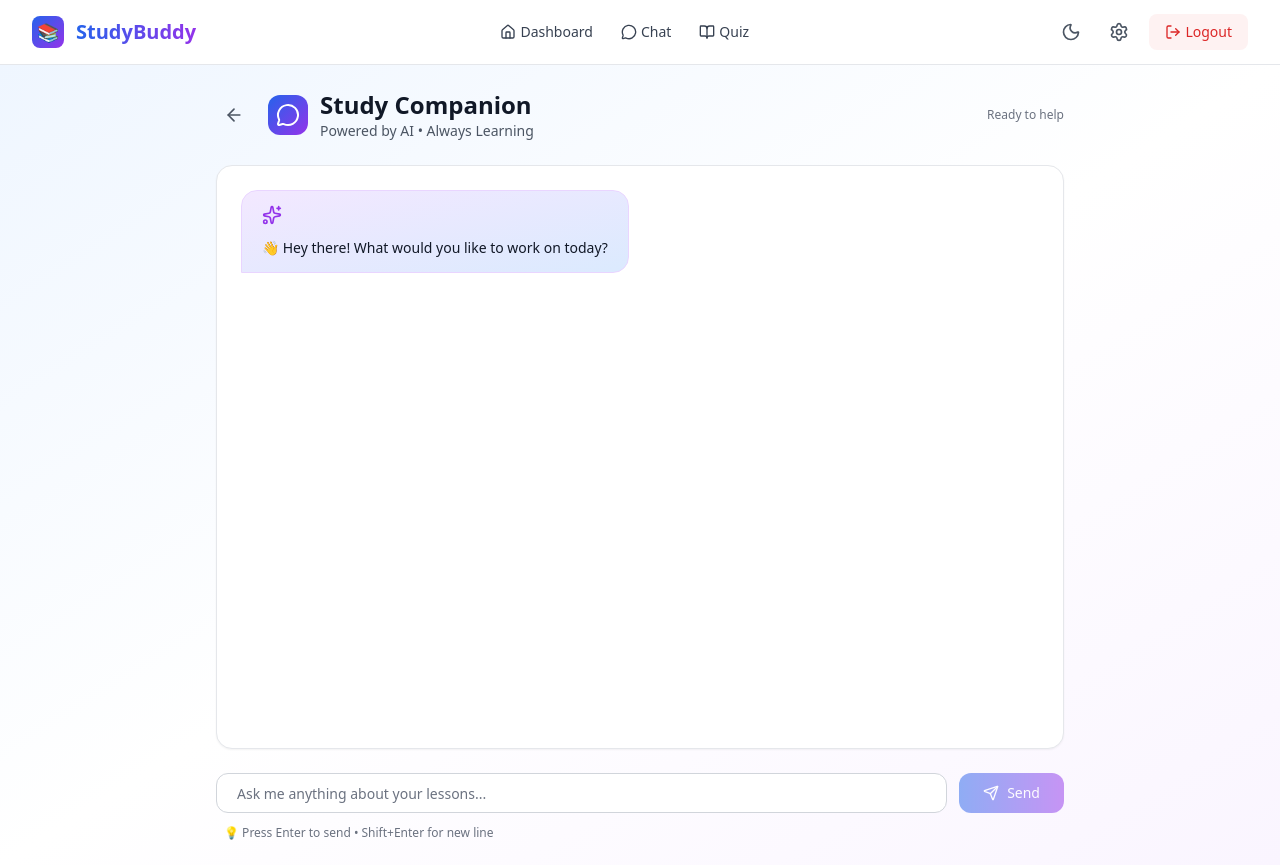
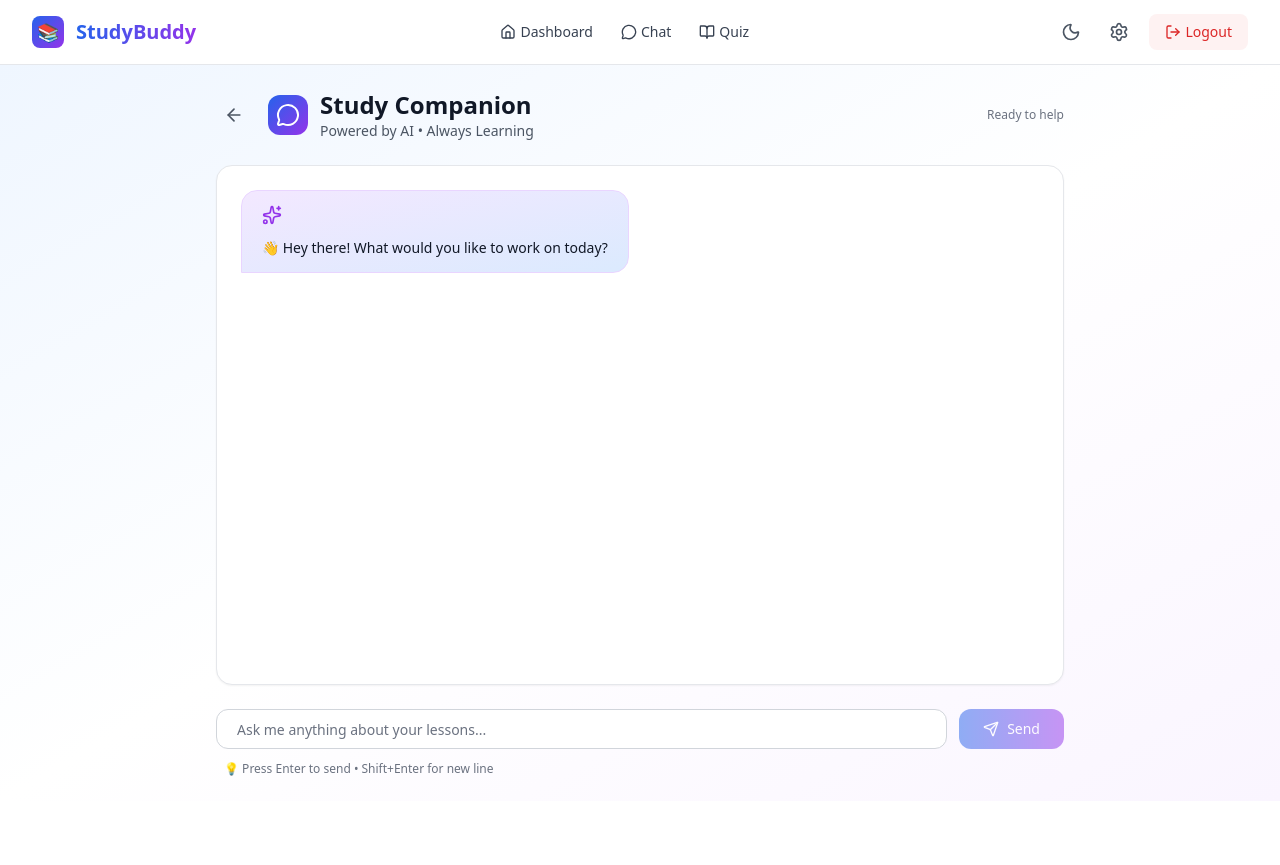
Before and after one commit to ankitrijal2054/StudyBuddy, a React app in the folder frontend/: page /chat in a window 1280 px wide. After the commit the page ends 801 px from the top, so only its background shows below. Built offline with nearby package versions, Linux system fonts and the light colour scheme; no server answers; the database is empty; sample sign-in values are in the browser's storage; the HTML template or start-up script is replaced by a standard one.

Commit message:
made chat page non scrollable and adaptive

```diff
--- a/frontend/src/pages/Chat.jsx
+++ b/frontend/src/pages/Chat.jsx
@@ -199,10 +199,10 @@ export default function Chat() {
   return (
     <>
       <Navbar />
-      <div className="min-h-screen bg-gradient-to-br from-blue-50 via-white to-purple-50 dark:from-slate-950 dark:via-slate-900 dark:to-purple-950 flex flex-col">
-        <div className="max-w-4xl mx-auto w-full flex-1 flex flex-col p-4 md:p-6">
+      <div className="h-[calc(100vh-64px)] bg-gradient-to-br from-blue-50 via-white to-purple-50 dark:from-slate-950 dark:via-slate-900 dark:to-purple-950 flex flex-col overflow-hidden">
+        <div className="max-w-4xl mx-auto w-full flex-1 flex flex-col p-4 md:p-6 overflow-hidden">
           {/* Header */}
-          <div className="mb-6 flex items-center justify-between animate-slide-down">
+          <div className="mb-6 flex items-center justify-between animate-slide-down flex-shrink-0">
             <div className="flex items-center">
               <button
                 onClick={() => navigate("/dashboard")}
@@ -317,7 +317,7 @@ export default function Chat() {
 
           {/* Error Alert */}
           {error && (
-            <div className="mb-4 p-4 bg-gradient-to-r from-yellow-50 to-amber-50 dark:from-yellow-900/30 dark:to-amber-900/30 border border-yellow-200 dark:border-yellow-700 rounded-xl text-sm text-yellow-800 dark:text-yellow-200 animate-slide-down">
+            <div className="p-4 bg-gradient-to-r from-yellow-50 to-amber-50 dark:from-yellow-900/30 dark:to-amber-900/30 border border-yellow-200 dark:border-yellow-700 rounded-xl text-sm text-yellow-800 dark:text-yellow-200 animate-slide-down flex-shrink-0">
               <div className="flex items-start">
                 <span className="mr-3 text-lg">💡</span>
                 <span>{error}</span>
@@ -326,7 +326,7 @@ export default function Chat() {
           )}
 
           {/* Input Area */}
-          <div className="space-y-3">
+          <div className="space-y-3 flex-shrink-0">
             <div className="flex gap-3">
               <div className="relative flex-1">
                 <Input
```
